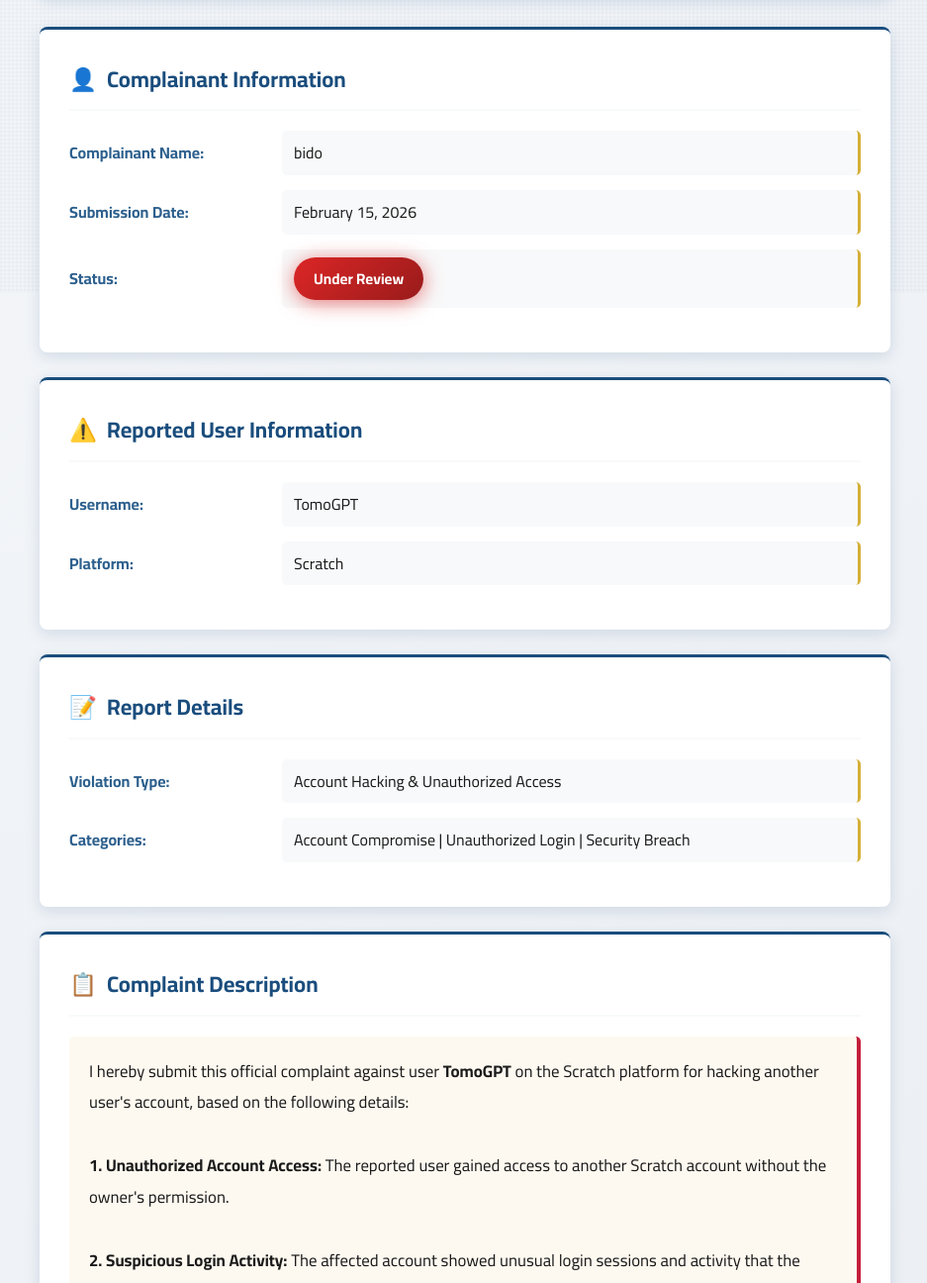
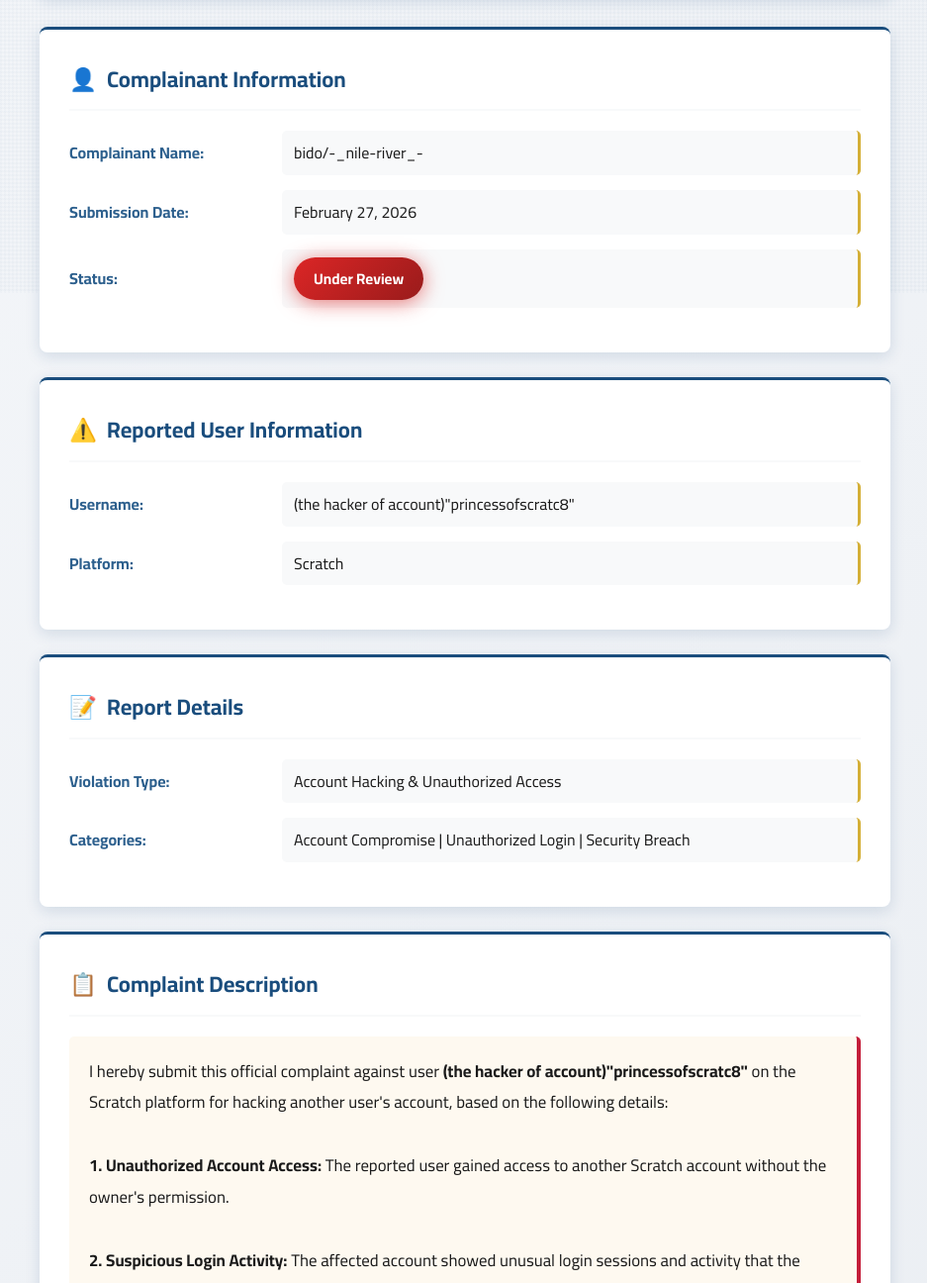
Before and after one commit to jaballh722-ctrl/report, a plain HTML site: page index.html in a window 1280 px wide. Shown: the part 504-1800 px from the top of the page at 99% size, without its empty margins (170-1107 px from the left). Drawn offline with Linux system fonts and the light colour scheme.

Commit message:
Update index.html

```diff
--- a/index.html
+++ b/index.html
@@ -406,11 +406,11 @@
             </h2>
             <div class="info-grid">
                 <div class="info-label">Complainant Name</div>
-                <div class="info-value">bido</div>
+                <div class="info-value">bido/-_nile-river_-</div>
             </div>
             <div class="info-grid">
                 <div class="info-label">Submission Date</div>
-                <div class="info-value">February 15, 2026</div>
+                <div class="info-value">February 27, 2026</div>
             </div>
             <div class="info-grid">
                 <div class="info-label">Status</div>
@@ -427,7 +427,7 @@
             </h2>
             <div class="info-grid">
                 <div class="info-label">Username</div>
-                <div class="info-value">TomoGPT</div>
+                <div class="info-value">(the hacker of account)"princessofscratc8"</div>
             </div>
             <div class="info-grid">
                 <div class="info-label">Platform</div>
@@ -456,7 +456,7 @@
                 Complaint Description
             </h2>
             <div class="complaint-text">
-                I hereby submit this official complaint against user <strong>TomoGPT</strong> on the Scratch platform for hacking another user's account, based on the following details:
+                I hereby submit this official complaint against user <strong>(the hacker of account)"princessofscratc8"</strong> on the Scratch platform for hacking another user's account, based on the following details:
                 <br><br>
                 <strong>1. Unauthorized Account Access:</strong> The reported user gained access to another Scratch account without the owner's permission.
                 <br><br>
@@ -491,7 +491,7 @@
                 ✓ Successfully Submitted - Report will be reviewed by the appropriate team
             </div>
             <div class="footer-date">
-                Created: February 15, 2026 | Time: 14:30 UTC
+                Created: February 27, 2026 | Time: 11:12 UTC
             </div>
         </footer>
     </div>
```
